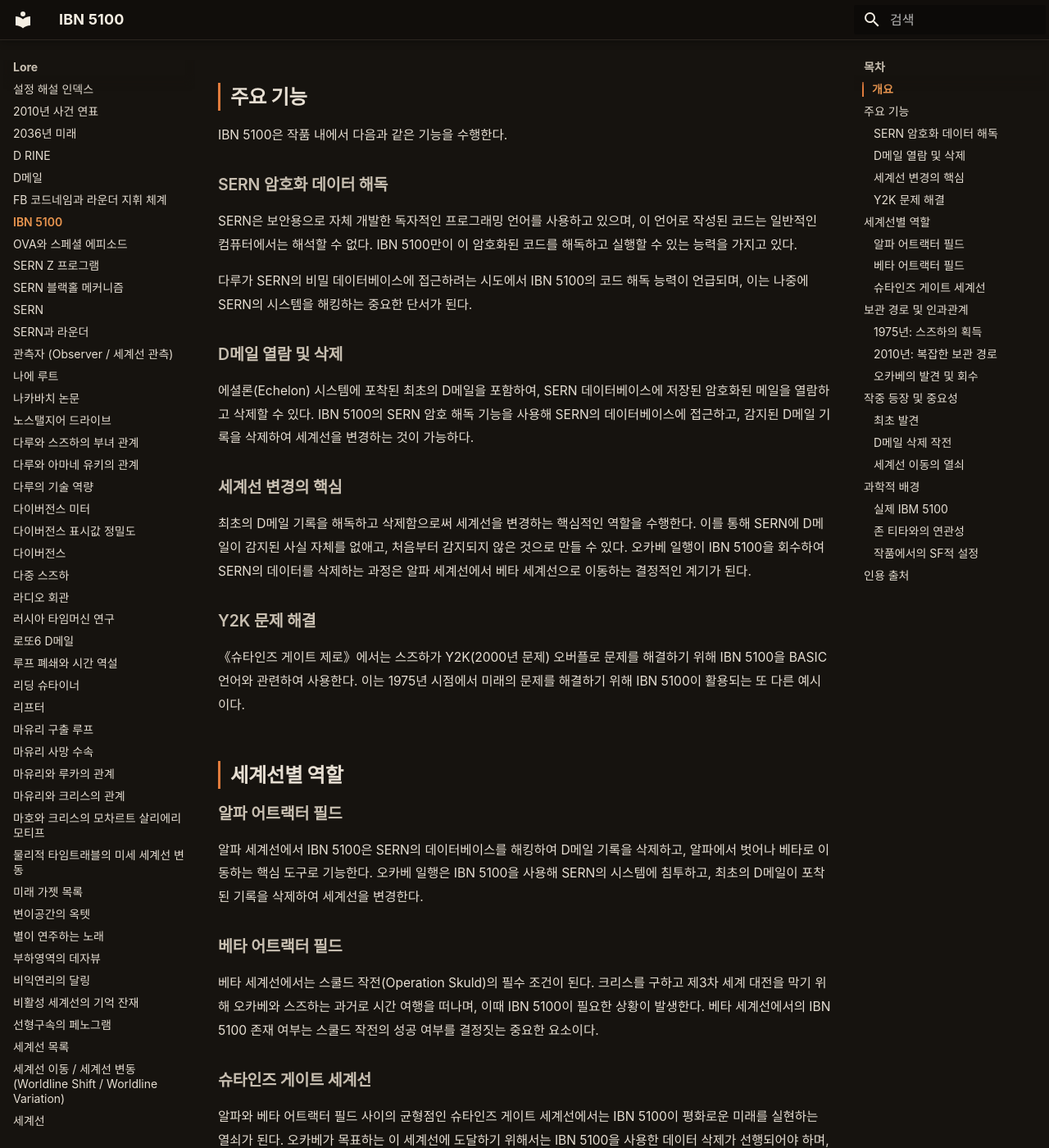
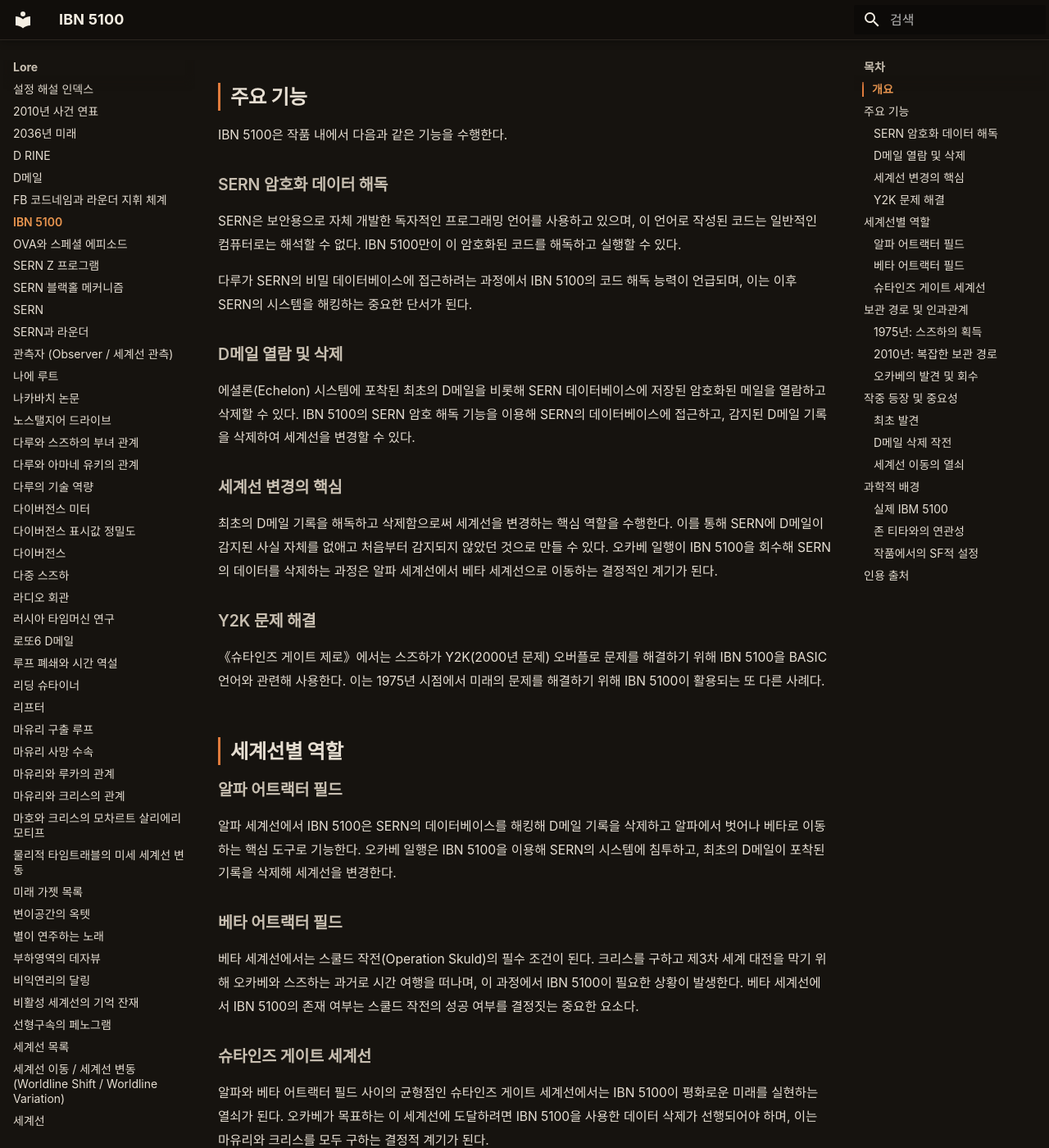
Before and after one commit to sgwiki/sgwiki.github.io, an MkDocs documentation site: the page built from wiki/lore/IBN-5100.md, in a window 1280 px wide and 1400 px high, scrolled down 649 px. Shown: the whole window at 82% size. Built offline with MkDocs 1.6.1 and Material for MkDocs 9.7.7, drawn with Linux system fonts in a browser that asks for light colours; some web fonts are replaced; some of the changed text lies outside the part shown.

Commit message:
chore(wiki): IBN-5100 정비 — 번역투 교정·반복 표현 다변화·종결어미 정리
Co-Authored-By: Claude Opus 4.6 <noreply@anthropic.com>

```diff
--- a/wiki/lore/IBN-5100.md
+++ b/wiki/lore/IBN-5100.md
@@ -1,6 +1,6 @@
 ---
 spoiler: main_story
-description: "작품 내에서 IBN 5100은 SERN의 암호화된 데이터를 해독하고, 시스템의 특수한 코드를 실행할 수 있는 유일한 장치로 등장한다. 2010년 시점에서는 이미 희소가 되어 수수께끼의 레트로 PC로 불리며, SERN을 비롯한 여러 세력이 이 기체를 수색하고 있다."
+description: "작품 내에서 IBN 5100은 SERN의 암호화된 데이터를 해독하고 시스템의 특수한 코드를 실행할 수 있는 유일한 장치로 등장한다. 2010년 시점에서는 이미 희귀해져 수수께끼의 레트로 PC로 불리며, SERN을 비롯한 여러 세력이 이 기체를 수색하고 있다."
 ---
 
 !!! warning "스포일러"
@@ -8,13 +8,13 @@ description: "작품 내에서 IBN 5100은 SERN의 암호화된 데이터를 해
 
 # IBN 5100
 
-IBN 5100은 《슈타인즈 게이트》 시리즈에 등장하는 레트로 PC로, 작품 내 세계선 이동의 핵심적인 열쇠가 되는 아이템이다. 1975년에 발매되어 1982년에 판매가 종료된 이 컴퓨터는 실제 IBM 5100을 모티브로 하며, 존 티타(John Titor)의 일화를 작품 핵심 설정으로 채용하고 있다.
+IBN 5100은 《슈타인즈 게이트》 시리즈에 등장하는 레트로 PC로, 작품 내에서 세계선 이동의 핵심 열쇠가 되는 아이템이다. 1975년에 발매되어 1982년에 판매가 종료된 이 컴퓨터는 실제 IBM 5100을 모티브로 하며, 존 티타(John Titor)의 일화를 핵심 설정으로 채택하고 있다.
 
 ## 개요
 
-작품 내에서 IBN 5100은 SERN의 암호화된 데이터를 해독하고, 시스템의 특수한 코드를 실행할 수 있는 유일한 장치로 등장한다. 2010년 시점에서는 이미 희소가 되어 수수께끼의 레트로 PC로 불리며, SERN을 비롯한 여러 세력이 이 기체를 수색하고 있다.
+작품 내에서 IBN 5100은 SERN의 암호화된 데이터를 해독하고 시스템의 특수한 코드를 실행할 수 있는 유일한 장치로 등장한다. 2010년 시점에서는 이미 희귀해져 수수께끼의 레트로 PC로 불리며, SERN을 비롯한 여러 세력이 이 기체를 수색하고 있다.
 
-실제 역사 속의 IBM 5100은 1975년 9월에 발매되었으나, 작품 내에서는 1975년 6월에 발매된 것으로 설정되어 있다. 또한 작품 내에서는 IBN 5100으로 표기되며, 실제 IBM 5100과는 일부 차이점이 존재한다.
+실제 역사 속의 IBM 5100은 1975년 9월에 발매되었으나, 작품 내에서는 1975년 6월에 발매된 것으로 설정되어 있다. 작품 내에서는 'IBN 5100'으로 표기되며, 실제 IBM 5100과는 일부 차이점이 있다.
 
 ## 주요 기능
 
@@ -22,95 +22,95 @@ IBN 5100은 작품 내에서 다음과 같은 기능을 수행한다.
 
 ### SERN 암호화 데이터 해독
 
-SERN은 보안용으로 자체 개발한 독자적인 프로그래밍 언어를 사용하고 있으며, 이 언어로 작성된 코드는 일반적인 컴퓨터에서는 해석할 수 없다. IBN 5100만이 이 암호화된 코드를 해독하고 실행할 수 있는 능력을 가지고 있다.
+SERN은 보안용으로 자체 개발한 독자적인 프로그래밍 언어를 사용하고 있으며, 이 언어로 작성된 코드는 일반적인 컴퓨터로는 해석할 수 없다. IBN 5100만이 이 암호화된 코드를 해독하고 실행할 수 있다.
 
-다루가 SERN의 비밀 데이터베이스에 접근하려는 시도에서 IBN 5100의 코드 해독 능력이 언급되며, 이는 나중에 SERN의 시스템을 해킹하는 중요한 단서가 된다.
+다루가 SERN의 비밀 데이터베이스에 접근하려는 과정에서 IBN 5100의 코드 해독 능력이 언급되며, 이는 이후 SERN의 시스템을 해킹하는 중요한 단서가 된다.
 
 ### D메일 열람 및 삭제
 
-에셜론(Echelon) 시스템에 포착된 최초의 D메일을 포함하여, SERN 데이터베이스에 저장된 암호화된 메일을 열람하고 삭제할 수 있다. IBN 5100의 SERN 암호 해독 기능을 사용해 SERN의 데이터베이스에 접근하고, 감지된 D메일 기록을 삭제하여 세계선을 변경하는 것이 가능하다.
+에셜론(Echelon) 시스템에 포착된 최초의 D메일을 비롯해 SERN 데이터베이스에 저장된 암호화된 메일을 열람하고 삭제할 수 있다. IBN 5100의 SERN 암호 해독 기능을 이용해 SERN의 데이터베이스에 접근하고, 감지된 D메일 기록을 삭제하여 세계선을 변경할 수 있다.
 
 ### 세계선 변경의 핵심
 
-최초의 D메일 기록을 해독하고 삭제함으로써 세계선을 변경하는 핵심적인 역할을 수행한다. 이를 통해 SERN에 D메일이 감지된 사실 자체를 없애고, 처음부터 감지되지 않은 것으로 만들 수 있다. 오카베 일행이 IBN 5100을 회수하여 SERN의 데이터를 삭제하는 과정은 알파 세계선에서 베타 세계선으로 이동하는 결정적인 계기가 된다.
+최초의 D메일 기록을 해독하고 삭제함으로써 세계선을 변경하는 핵심 역할을 수행한다. 이를 통해 SERN에 D메일이 감지된 사실 자체를 없애고 처음부터 감지되지 않았던 것으로 만들 수 있다. 오카베 일행이 IBN 5100을 회수해 SERN의 데이터를 삭제하는 과정은 알파 세계선에서 베타 세계선으로 이동하는 결정적인 계기가 된다.
 
 ### Y2K 문제 해결
 
-《슈타인즈 게이트 제로》에서는 스즈하가 Y2K(2000년 문제) 오버플로 문제를 해결하기 위해 IBN 5100을 BASIC 언어와 관련하여 사용한다. 이는 1975년 시점에서 미래의 문제를 해결하기 위해 IBN 5100이 활용되는 또 다른 예시이다.
+《슈타인즈 게이트 제로》에서는 스즈하가 Y2K(2000년 문제) 오버플로 문제를 해결하기 위해 IBN 5100을 BASIC 언어와 관련해 사용한다. 이는 1975년 시점에서 미래의 문제를 해결하기 위해 IBN 5100이 활용되는 또 다른 사례다.
 
 ## 세계선별 역할
 
 ### 알파 어트랙터 필드
 
-알파 세계선에서 IBN 5100은 SERN의 데이터베이스를 해킹하여 D메일 기록을 삭제하고, 알파에서 벗어나 베타로 이동하는 핵심 도구로 기능한다. 오카베 일행은 IBN 5100을 사용해 SERN의 시스템에 침투하고, 최초의 D메일이 포착된 기록을 삭제하여 세계선을 변경한다.
+알파 세계선에서 IBN 5100은 SERN의 데이터베이스를 해킹해 D메일 기록을 삭제하고 알파에서 벗어나 베타로 이동하는 핵심 도구로 기능한다. 오카베 일행은 IBN 5100을 이용해 SERN의 시스템에 침투하고, 최초의 D메일이 포착된 기록을 삭제해 세계선을 변경한다.
 
 ### 베타 어트랙터 필드
 
-베타 세계선에서는 스쿨드 작전(Operation Skuld)의 필수 조건이 된다. 크리스를 구하고 제3차 세계 대전을 막기 위해 오카베와 스즈하는 과거로 시간 여행을 떠나며, 이때 IBN 5100이 필요한 상황이 발생한다. 베타 세계선에서의 IBN 5100 존재 여부는 스쿨드 작전의 성공 여부를 결정짓는 중요한 요소이다.
+베타 세계선에서는 스쿨드 작전(Operation Skuld)의 필수 조건이 된다. 크리스를 구하고 제3차 세계 대전을 막기 위해 오카베와 스즈하는 과거로 시간 여행을 떠나며, 이 과정에서 IBN 5100이 필요한 상황이 발생한다. 베타 세계선에서 IBN 5100의 존재 여부는 스쿨드 작전의 성공 여부를 결정짓는 중요한 요소다.
 
 ### 슈타인즈 게이트 세계선
 
-알파와 베타 어트랙터 필드 사이의 균형점인 슈타인즈 게이트 세계선에서는 IBN 5100이 평화로운 미래를 실현하는 열쇠가 된다. 오카베가 목표하는 이 세계선에 도달하기 위해서는 IBN 5100을 사용한 데이터 삭제가 선행되어야 하며, 이는 마유리와 크리스를 모두 구하는 결정적인 계기가 된다.
+알파와 베타 어트랙터 필드 사이의 균형점인 슈타인즈 게이트 세계선에서는 IBN 5100이 평화로운 미래를 실현하는 열쇠가 된다. 오카베가 목표하는 이 세계선에 도달하려면 IBN 5100을 사용한 데이터 삭제가 선행되어야 하며, 이는 마유리와 크리스를 모두 구하는 결정적 계기가 된다.
 
 ## 보관 경로 및 인과관계
 
-IBN 5100의 보관 경로는 작품 내에서 매우 복잡한 인과관계를 형성하고 있으며, 세계선에 따라 그 위치가 변동한다.
+IBN 5100의 보관 경로는 작품 내에서 매우 복잡한 인과관계를 형성하며, 세계선에 따라 위치가 변동한다.
 
 ### 1975년: 스즈하의 획득
 
-2036년에서 온 스즈하는 IBN 5100이 1975년에 존재한다는 정보를 알고 있었으며, 타임머신을 타고 1975년으로 시간 여행을 떠나 IBN 5100을 획득한다. 스즈하는 이 컴퓨터를 2010년으로 가져가야 한다는 정보를 알고 있었지만, 라운더(Rounder)의 방해와 장기 보관의 어려움 때문에 직접 봉납하지 않고 가까운 곳에서 관리하려 한다.
+2036년에서 온 스즈하는 IBN 5100이 1975년에 존재한다는 정보를 알고 있었으며, 타임머신을 타고 1975년으로 시간 여행을 떠나 IBN 5100을 획득한다. 스즈하는 이 컴퓨터를 2010년으로 가져가야 한다는 사실도 알고 있었지만, 라운더(Rounder)의 방해와 장기 보관의 어려움 때문에 직접 봉납하지 않고 가까운 곳에서 관리하려 한다.
 
 > **[팬 분석]** "중요한 자체 일관성 있는 루프는 스즈하와 관련이 있으며, 특히 알파 세계선에서 2010년에서 1975년으로의 그녀의 여정과 관련이 있습니다. 스즈하는 처음에 다른 세계선(0%)의 2036년에서 왔지만, 여정의 두 번째 구간에서는 세계선 변동률 변화를 경험하지 않습니다. 우리는 또한 스즈하가 시간 여행을 하기 전에 이미 IBN 5100을 획득하는 등 과거에 의도한 행동이 이미 수행되었음을 봅니다." — 《[The Mechanics of Steins;Gate v1.0.3](../근거자료/비공식/mechanics-of-steins-gate/index.md)》[^1]
 
 ### 2010년: 복잡한 보관 경로
 
-스즈하는 2010년에 도착한 후 IBN 5100을 다음과 같은 경로로 남긴다.
+스즈하는 2010년에 도착한 뒤 IBN 5100을 다음과 같은 경로로 남긴다.
 
 1. **스즈하 → 페이리스 아버지**: 스즈하는 자신이 사망할 경우를 대비해 페이리스의 아버지에게 IBN 5100을 맡긴다.
-2. **페이리스 아버지 → 페이리스**: 스즈하 사후, 그녀의 유언에 따라 페이리스와 집사 큐로키가 IBN 5100을 관리한다.
+2. **페이리스 아버지 → 페이리스**: 스즈하 사후 그녀의 유언에 따라 페이리스와 집사 큐로키가 IBN 5100을 관리한다.
 3. **페이리스 → 야나바야시 신사**: 페이리스의 D메일에 의한 세계선 변화로 인해 IBN 5100은 야나바야시 신사 창고에 봉납된다.
 
-그러나 세계선에 따라 IBN 5100의 소재는 계속 변동한다. 루카의 D메일로 인한 세계선에서는 루카코가 연말 대청소 중에 IBN 5100을 실수로 고장 내어 라보로 옮겨진다. 페이리스의 D메일로 인한 세계선에서는 IBN 5100이 야나바야시 신사에 봉납되어 오카베가 발견하게 된다.
+그러나 세계선에 따라 IBN 5100의 소재는 계속 변동한다. 루카의 D메일로 인한 세계선에서는 루카코가 연말 대청소 중 IBN 5100을 실수로 고장 내 라보로 옮겨진다. 페이리스의 D메일로 인한 세계선에서는 IBN 5100이 야나바야시 신사에 봉납되어 오카베가 발견하게 된다.
 
 > **[팬 분석]** "이것이 실제로 루프라는 결정적인 증거는 오카베가 스즈하의 출발 날짜를 방해하기 시작할 때 발생합니다. 일련의 사건이 있습니다. 1) 세계선은 스즈하가 8월 9일에 타임머신을 타고 떠나는 세계선입니다. 과거에 스즈하는 IBN 5100을 획득했지만, 페이리스의 아버지가 팔았습니다. 2) 오카베는 스즈하의 출발을 지연시키기 위해 자신에게 D-메일을 보냅니다. 즉시 큰 세계선 변동률 변화가 있습니다. 3) 세계선은 스즈하가 8월 13일에 타임머신을 타고 떠나는 세계선입니다. 타임머신은 출발 전에 비로 인해 손상되었습니다. 과거에 스즈하는 기억을 잃고 IBN 5100을 얻지 못했습니다. 4) 오카베는 스즈하의 출발을 방해하는 것을 막기 위해 D-메일을 보냅니다. 즉시 큰 세계선 변동률 변화가 있습니다. 5) 다시 한번, 세계선은 스즈하가 8월 9일에 타임머신을 타고 떠나는 세계선입니다. 과거에 스즈하는 IBN 5100을 획득했지만, 페이리스의 아버지가 팔았습니다." — 《[The Mechanics of Steins;Gate v1.0.3](../근거자료/비공식/mechanics-of-steins-gate/index.md)》[^1]
 
 ### 오카베의 발견 및 회수
 
-오카베는 야나바야시 신사 창고에서 IBN 5100을 발견한다. 그러나 D메일에 의한 세계선 변동으로 IBN 5100은 신사에서 사라지고, 오카베는 D메일을 취소하여 IBN 5100을 되찾으려는 시도를 한다. 최종적으로 오카베는 IBN 5100을 회수하여 SERN의 데이터베이스에서 D메일 기록을 삭제하고, 세계선을 변경하는 데 성공한다.
+오카베는 야나바야시 신사 창고에서 IBN 5100을 발견한다. 그러나 D메일에 의한 세계선 변동으로 IBN 5100은 신사에서 사라지고, 오카베는 D메일을 취소해 IBN 5100을 되찾으려 시도한다. 최종적으로 오카베는 IBN 5100을 회수해 SERN의 데이터베이스에서 D메일 기록을 삭제하고 세계선을 변경하는 데 성공한다.
 
 ## 작중 등장 및 중요성
 
-IBN 5100은 《슈타인즈 게이트》 시리즈 전반에 걸쳐 등장하며, 다음과 같은 중요한 역할을 수행한다.
+IBN 5100은 《슈타인즈 게이트》 시리즈 전반에 걸쳐 등장하며, 다음과 같은 중요한 역할을 수행한다:
 
 ### 최초 발견
 
-오카베는 야나바야시 신사 창고에서 IBN 5100을 최초로 발견한다. 이때 페이리스의 아버지로부터 이 컴퓨터의 유래를 듣게 되며, 이를 통해 스즈하와의 연결고리를 확인하게 된다.
+오카베는 야나바야시 신사 창고에서 IBN 5100을 최초로 발견한다. 이때 페이리스의 아버지로부터 이 컴퓨터의 유래를 듣게 되며, 이를 통해 스즈하와의 연결고리를 확인한다.
 
 ### D메일 삭제 작전
 
-IBN 5100을 사용해 SERN의 데이터베이스에 침투하여 최초의 D메일 기록을 삭제하는 작전은 알파 세계선에서 벗어나는 결정적인 계기가 된다. 다루가 IBN 5100을 사용하여 SERN의 시스템을 해킹하고, 포착된 D메일을 삭제함으로써 세계선이 변경된다.
+IBN 5100을 사용해 SERN의 데이터베이스에 침투해 최초의 D메일 기록을 삭제하는 작전은 알파 세계선에서 벗어나는 결정적 계기가 된다. 다루가 IBN 5100을 이용해 SERN의 시스템을 해킹하고 포착된 D메일을 삭제함으로써 세계선이 변경된다.
 
 ### 세계선 이동의 열쇠
 
-IBN 5100은 세계선 이동의 핵심 아이템이다. 오카베 일행이 IBN 5100을 회수하여 SERN의 데이터를 삭제하고, 세계선을 변경하는 과정은 스토리의 중요한 전환점이다. 베타 세계선에서 스쿨드 작전을 수행하기 위해서도 IBN 5100이 필수적이며, 이는 크리스를 구하고 제3차 세계 대전을 막는 열쇠가 된다.
+IBN 5100은 세계선 이동을 이끄는 핵심 아이템이다. 오카베 일행이 IBN 5100을 회수해 SERN의 데이터를 삭제하고 세계선을 변경하는 과정은 스토리의 중요한 전환점이다. 베타 세계선에서 스쿨드 작전을 수행하려면 IBN 5100이 필수적이며, 이는 크리스를 구하고 제3차 세계 대전을 막는 결정적 장치로 기능한다.
 
 ## 과학적 배경
 
 ### 실제 IBM 5100
 
-실제 IBM 5100은 1975년 9월에 IBM이 발매한 휴대용 컴퓨터로, 최초의 휴대용 컴퓨터 중 하나로 평가된다. APL과 BASIC 프로그래밍 언어를 내장하고 있었으며, 당시로서는 혁신적인 제품이었다.
+실제 IBM 5100은 1975년 9월 IBM이 발매한 휴대용 컴퓨터로, 최초의 휴대용 컴퓨터 중 하나로 평가된다. APL과 BASIC 프로그래밍 언어를 내장하고 있었으며, 당시로서는 혁신적인 제품이었다.
 
 ### 존 티타와의 연관성
 
-2000년~2001년에 인터넷상에 등장한 시간 여행자를 자칭하는 인물 존 티타는 IBM 5100이 2038년에 발생할 UNIX 시간 문제를 해결하기 위해 필요하다고 주장했다. 그는 IBM 5100에 숨겨진 기능이 있으며, 이를 통해 레거시 시스템의 디버깅이 가능하다고 설명했다.
+2000년~2001년에 인터넷상에 등장한 시간 여행자를 자칭한 인물 존 티타는 IBM 5100이 2038년에 발생할 UNIX 시간 문제를 해결하는 데 필요하다고 주장했다. 그는 IBM 5100에 숨겨진 기능이 있으며, 이를 통해 레거시 시스템의 디버깅이 가능하다고 설명했다.
 
-《슈타인즈 게이트》는 이 존 티타의 일화를 작품 핵심 설정으로 채용하며, IBM 5100을 IBN 5100으로 변경하여 작품 내 세계선 이동의 중요한 아이템으로 등장시켰다.
+《슈타인즈 게이트》는 이 존 티타의 일화를 핵심 설정으로 채택하며, IBM 5100을 IBN 5100으로 변경해 작품 내 세계선 이동의 중요한 아이템으로 등장시켰다.
 
 ### 작품에서의 SF적 설정
 
-작품 내에서는 IBN 5100이 SERN의 독자적인 프로그래밍 언어를 해독할 수 있는 특수한 능력을 가진 것으로 설정되어 있다. 이는 실제 IBM 5100의 역사적 사실에 SF적 설정을 더한 것으로, 시간 여행과 세계선 이동이라는 스토리에 결정적인 역할을 수행한다.
+작품 내에서는 IBN 5100이 SERN의 독자적인 프로그래밍 언어를 해독할 수 있는 특수한 능력을 가진 것으로 설정되어 있다. 이는 실제 IBM 5100의 역사적 사실에 SF적 설정을 더한 것으로, 시간 여행과 세계선 이동이라는 스토리에서 결정적인 역할을 수행한다.
 
-IBN 5100은 또한 Y2K 문제 해결 등 다양한 기능을 가지고 있는 것으로 묘사되며, 이는 시간 여행자 스즈하가 과거의 문제를 해결하기 위해 활용하는 장치로 등장한다.
+또한 IBN 5100은 Y2K 문제 해결 등 다양한 기능을 가진 것으로 묘사되며, 시간 여행자 스즈하가 과거의 문제를 해결하기 위해 활용하는 장치로도 등장한다.
 
 ## 인용 출처
 
```
